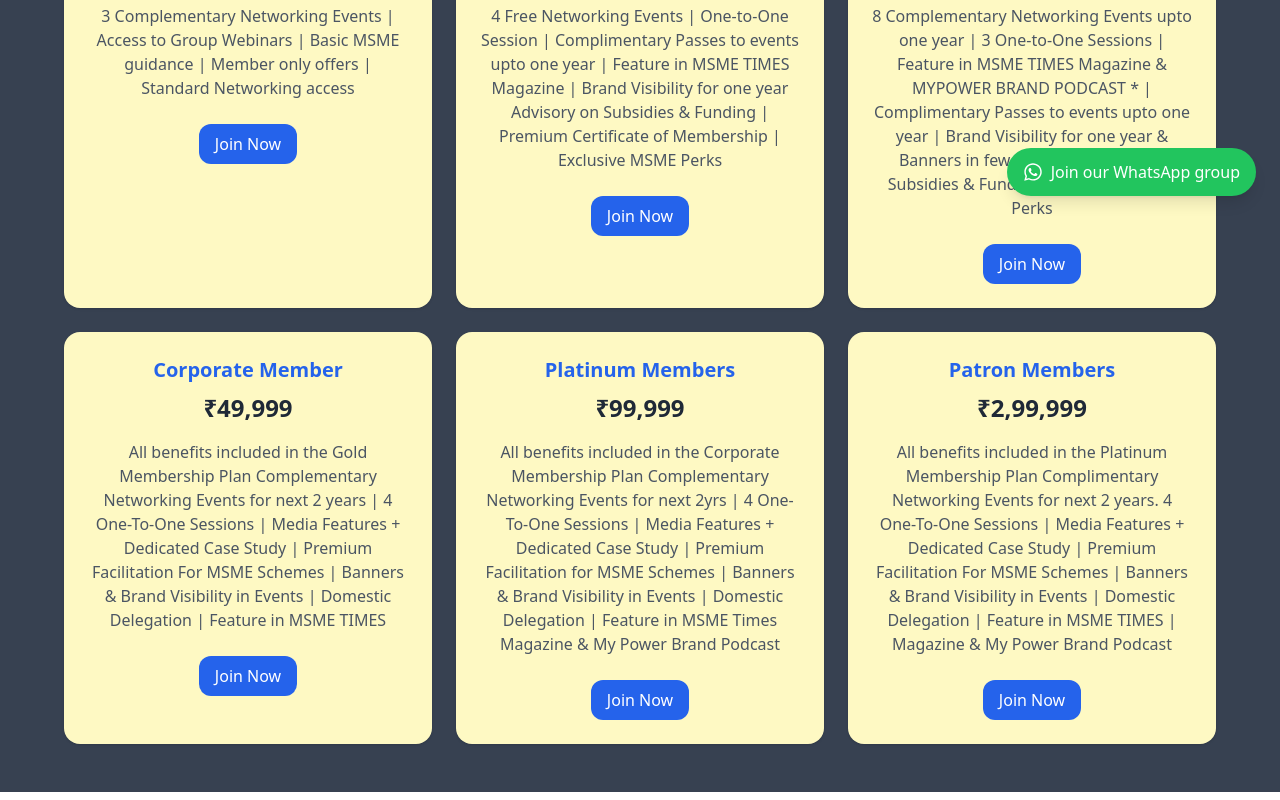
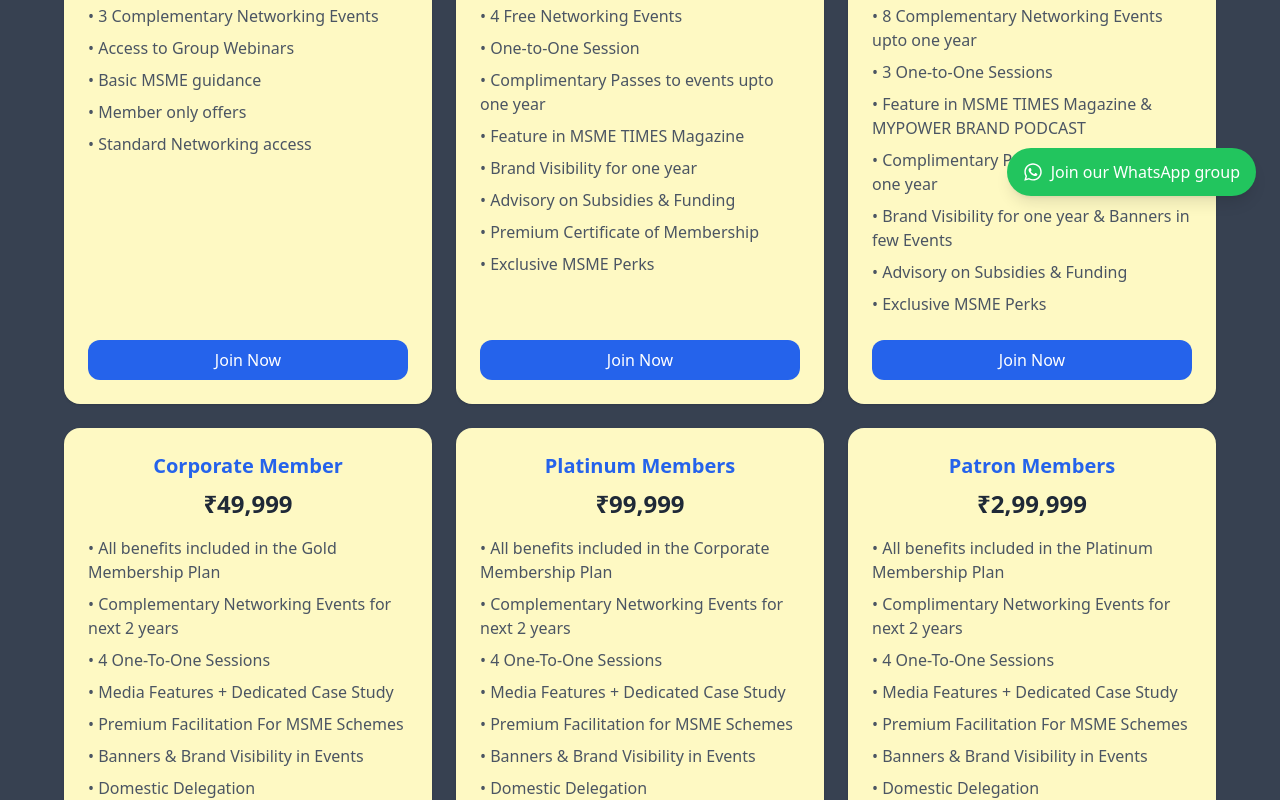
Before and after one commit to abhi-singh-tomar/masa-forum, a React (Create React App) app in the folder frontend/: page /membership in a window 1280 px wide. Shown: the part 580-1380 px from the top of the page. Built offline with nearby package versions, Linux system fonts and the light colour scheme.

Commit message:
membership page corrrection

```diff
--- a/frontend/src/pages/MembershipPage.jsx
+++ b/frontend/src/pages/MembershipPage.jsx
@@ -1,74 +1,72 @@
 import React from 'react';
 
 // 5
-const basic = `3 Complementary Networking Events |
- Access to Group Webinars |
- Basic MSME guidance |
- Member only offers |
- Standard Networking access`;
-
+const basic = [
+  "3 Complementary Networking Events",
+  "Access to Group Webinars",
+  "Basic MSME guidance",
+  "Member only offers",
+  "Standard Networking access"
+];
 
 // 7
-const premium = `4 Free Networking Events |
- One-to-One Session |
- Complimentary Passes to events upto one year |
- Feature in MSME TIMES Magazine |
- Brand Visibility for one year Advisory on Subsidies & Funding |
- Premium Certificate of Membership |
- Exclusive MSME Perks`;
-
-//  8
-// const elite = ` 5 Complementry Networking Events
-//  2 One-to-One Session |
-//  Feature in MSME TIMES Magazine &
-//  Complementary Passes to events upto one year |
-//  Brand Visibility in few Events |
-//  Advisory on Subsidies & Funding |
-//  Elite Certificate of Membership
-//  Exclusive MSME Perks`;
+const premium = [
+  "4 Free Networking Events",
+  "One-to-One Session",
+  "Complimentary Passes to events upto one year",
+  "Feature in MSME TIMES Magazine",
+  "Brand Visibility for one year",
+  "Advisory on Subsidies & Funding",
+  "Premium Certificate of Membership",
+  "Exclusive MSME Perks"
+];
 
 // 10
-const gold = `8 Complementary Networking Events upto one year |
- 3 One-to-One Sessions |
- Feature in MSME TIMES Magazine & MYPOWER
- BRAND PODCAST * |
- Complimentary Passes to events upto one year |
- Brand Visibility for one year & Banners in few Events|
- Advisory on Subsidies & Funding |
- Exclusive MSME Perks`;
+const gold = [
+  "8 Complementary Networking Events upto one year",
+  "3 One-to-One Sessions",
+  "Feature in MSME TIMES Magazine & MYPOWER BRAND PODCAST",
+  "Complimentary Passes to events upto one year",
+  "Brand Visibility for one year & Banners in few Events",
+  "Advisory on Subsidies & Funding",
+  "Exclusive MSME Perks"
+];
 
 // 8
-const corporate = `All benefits included in the Gold Membership Plan
-Complementary Networking Events for next 2 years |
-4 One-To-One Sessions |
-Media Features + Dedicated Case Study |
-Premium Facilitation For MSME Schemes |
-Banners & Brand Visibility in Events |
-Domestic Delegation |
-Feature in MSME TIMES `;
+const corporate = [
+  "All benefits included in the Gold Membership Plan",
+  "Complementary Networking Events for next 2 years",
+  "4 One-To-One Sessions",
+  "Media Features + Dedicated Case Study",
+  "Premium Facilitation For MSME Schemes",
+  "Banners & Brand Visibility in Events",
+  "Domestic Delegation",
+  "Feature in MSME TIMES"
+];
 
 // 7
-const platinum = `All benefits included in the Corporate Membership Plan
-Complementary Networking Events for next 2yrs |
-4 One-To-One Sessions |
-Media Features + Dedicated Case Study |
-Premium Facilitation for MSME Schemes |
-Banners & Brand Visibility in Events |
-Domestic Delegation |
-Feature in MSME Times Magazine & My Power Brand Podcast`;
+const platinum = [
+  "All benefits included in the Corporate Membership Plan",
+  "Complementary Networking Events for next 2 years",
+  "4 One-To-One Sessions",
+  "Media Features + Dedicated Case Study",
+  "Premium Facilitation for MSME Schemes",
+  "Banners & Brand Visibility in Events",
+  "Domestic Delegation",
+  "Feature in MSME Times Magazine & My Power Brand Podcast"
+];
 
 // 8
-const patron = `All benefits included in the Platinum Membership Plan
-Complimentary Networking Events for next 2 years.
- 4 One-To-One Sessions |
-Media Features + Dedicated Case Study |
- Premium Facilitation For MSME Schemes |
-  Banners & Brand Visibility in Events |
-  Domestic Delegation |
-  Feature in MSME TIMES |
-  Magazine & My Power Brand Podcast
-`;
-
+const patron = [
+  "All benefits included in the Platinum Membership Plan",
+  "Complimentary Networking Events for next 2 years",
+  "4 One-To-One Sessions",
+  "Media Features + Dedicated Case Study",
+  "Premium Facilitation For MSME Schemes",
+  "Banners & Brand Visibility in Events",
+  "Domestic Delegation",
+  "Feature in MSME TIMES Magazine & My Power Brand Podcast"
+];
 
 const memberships = [
   {
@@ -81,11 +79,6 @@
     price: "₹14,999",
     benefit: premium,
   },
-  // {
-  //   title: "Elite Member",
-  //   price: "₹19,999",
-  //   benefit: elite,
-  // },
   {
     title: "Gold Member",
     price: "₹24,999",
@@ -126,11 +119,17 @@
 
         <div className="grid md:grid-cols-3 gap-6">
           {memberships.map((plan, index) => (
-            <div key={index} className="bg-yellow-100 p-6 rounded-2xl shadow hover:shadow-lg transition duration-300">
+            <div key={index} className="bg-yellow-100 p-6 rounded-2xl shadow hover:shadow-lg transition duration-300 flex flex-col">
               <h2 className="text-xl font-bold mb-2 text-blue-600">{plan.title}</h2>
               <p className="text-2xl font-semibold text-gray-800 mb-4">{plan.price}</p>
-              <p className="text-gray-600 mb-6">{plan.benefit}</p>
-              <button className="bg-blue-600 text-white px-4 py-2 rounded-xl hover:bg-blue-700 transition">Join Now</button>
+              <ul className="text-gray-600 mb-6 flex-grow text-left space-y-2">
+                {plan.benefit.map((item, idx) => (
+                  <li key={idx}>• {item}</li>
+                ))}
+              </ul>
+              <div className="mt-auto">
+                <button className="w-full bg-blue-600 text-white px-4 py-2 rounded-xl hover:bg-blue-700 transition">Join Now</button>
+              </div>
             </div>
           ))}
         </div>
```
